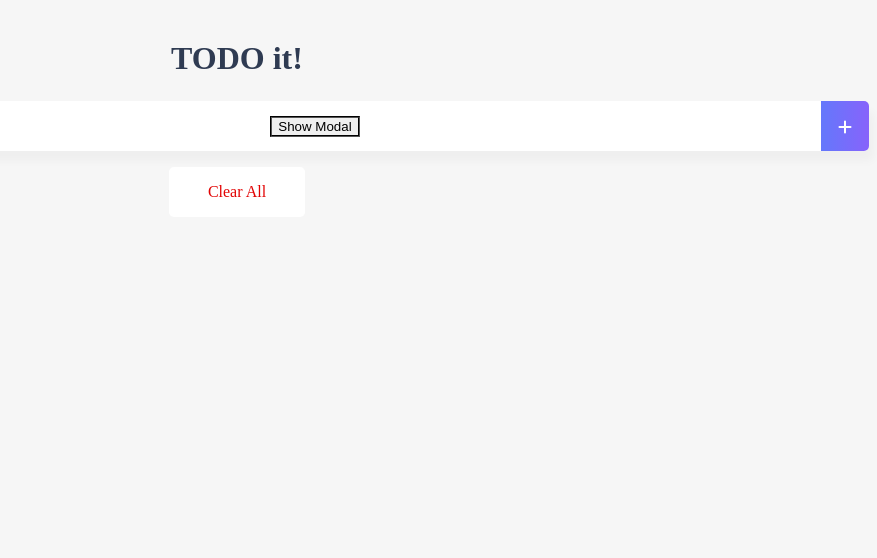
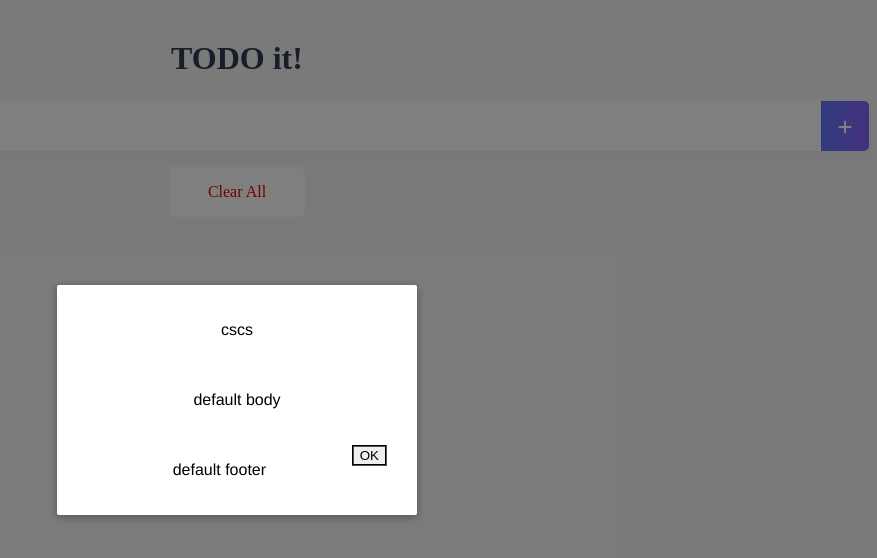
Before and after one commit to eurowondollaryen/js-framework-test, a Vue app in the folder vue-todo/: page / in a window 1280 px wide. Both pictures are taken after a click on the element 1248 px from the left and 126 px from the top of the page. Shown: the top 558 px of the page, without its empty margins (403-1280 px from the left). Built offline with nearby package versions, Linux system fonts and the light colour scheme.

Commit message:
added: vue-slot

```diff
--- a/vue-todo/src/components/TodoInput.vue
+++ b/vue-todo/src/components/TodoInput.vue
@@ -4,10 +4,13 @@
     <span class="addContainer" @click="addTodo">
       <i class="fas fa-plus addBtn"></i>
     </span>
-    <button id="show-modal" @click="showModal = true">Show Modal</button>
     <ModalCommon v-if="showModal" @close="showModal = false">
-      <h3>custom header</h3>
       <!-- slot 속성 deprecated 임. -->
+      <template v-slot:header>
+        <div>
+          {{ headerValue }}
+        </div>
+      </template>
     </ModalCommon>
   </div>
 </template>
@@ -18,7 +21,8 @@ export default {
   data: function() {
     return {
       newTodoItem: "",
-      showModal: false
+      showModal: false,
+      headerValue: "cscs",
     };
   },
   methods: {
@@ -27,7 +31,7 @@ export default {
         this.$emit("addTodo", this.newTodoItem);
         this.clearInput();
       } else {
-        alert("todo 제목을 입력해 주세요.");
+        this.showModal = !this.showModal;
         return false;
       }
     },
```
Also changed, not shown: vue-todo/src/components/common/ModalCommon.vue (+5 -4 lines).
